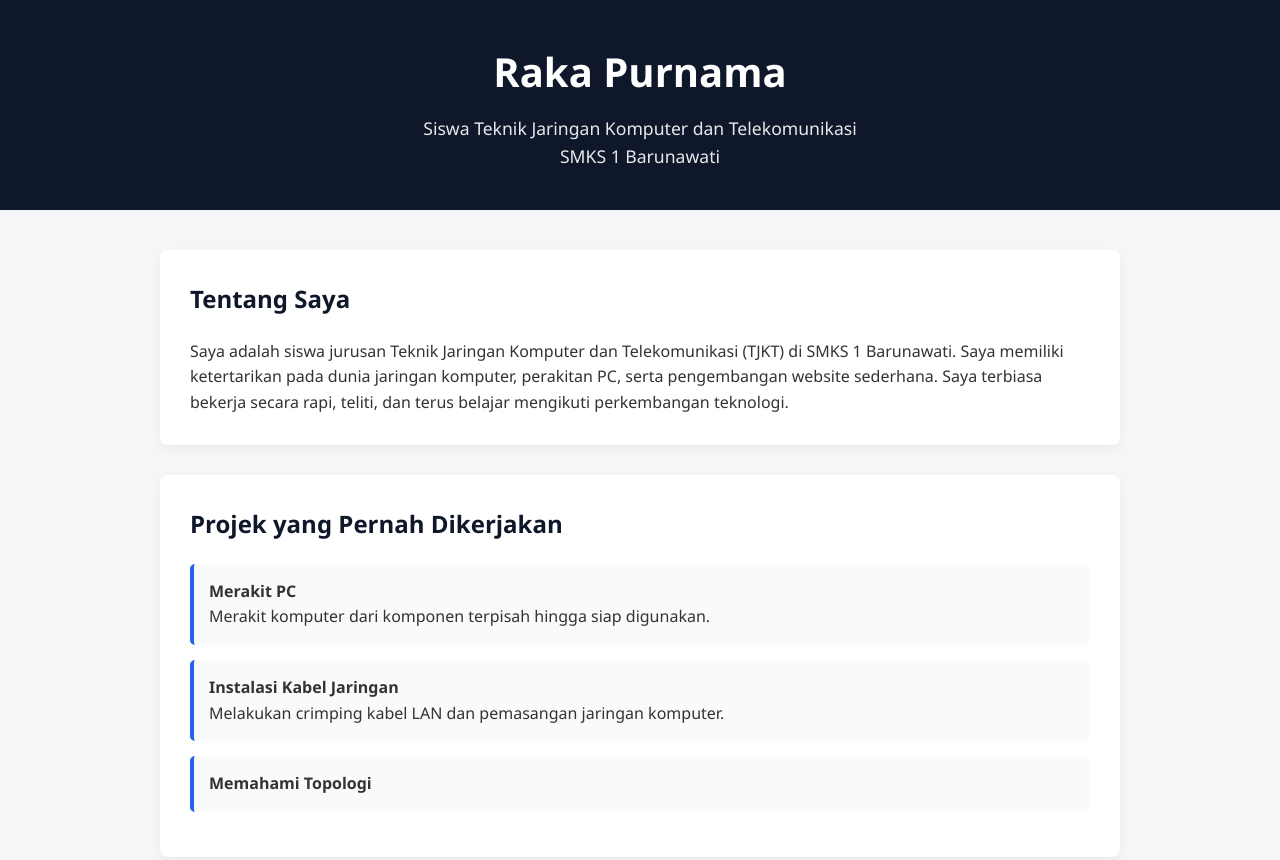
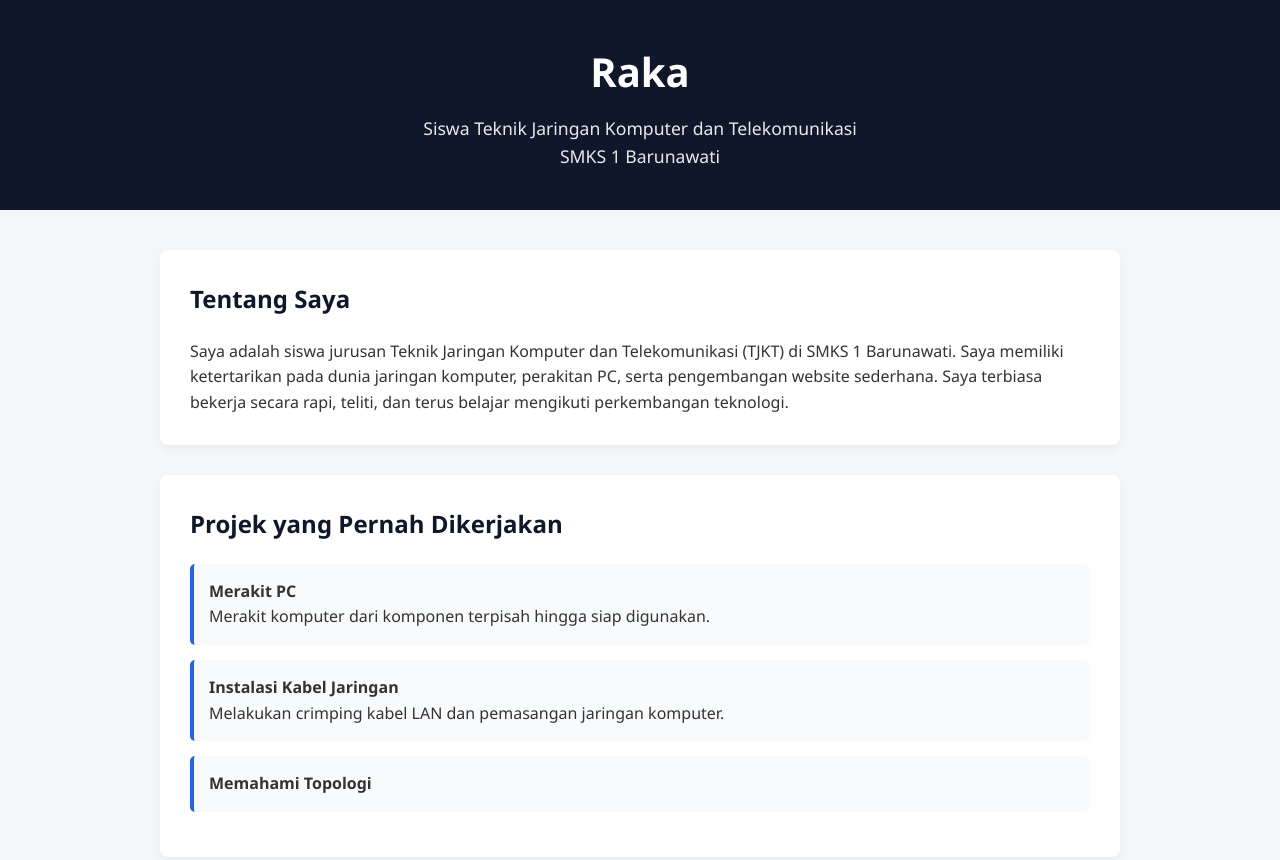
Before and after one commit to rp4734332-creator/profileraka-, a plain HTML site: page index.html in a window 1280 px wide. Drawn offline with Linux system fonts and the light colour scheme.

Commit message:
Update index.html

```diff
--- a/index.html
+++ b/index.html
@@ -3,7 +3,7 @@
 <head>
     <meta charset="UTF-8">
     <meta name="viewport" content="width=device-width, initial-scale=1.0">
-    <title>Portfolio | Raka Purnama</title>
+    <title>Portfolio | Raka </title>
     <style>
         * {
             margin: 0;
@@ -84,7 +84,7 @@
 <body>
 
     <header>
-        <h1>Raka Purnama</h1>
+        <h1>Raka </h1>
         <p>Siswa Teknik Jaringan Komputer dan Telekomunikasi</p>
         <p>SMKS 1 Barunawati</p>
     </header>
```
